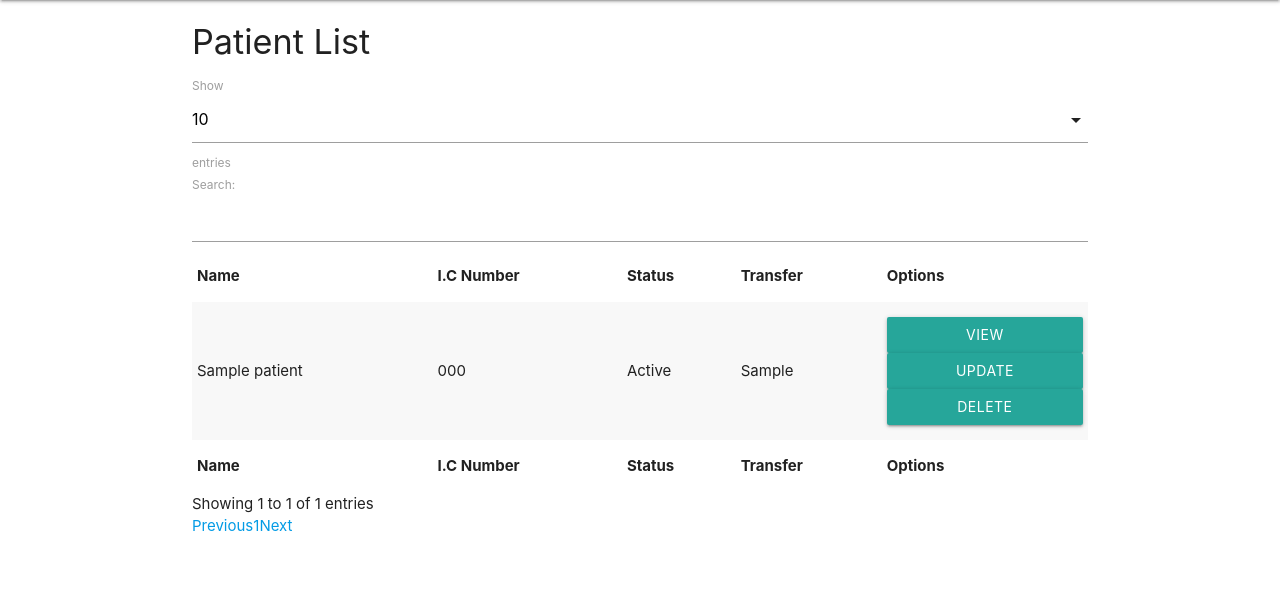
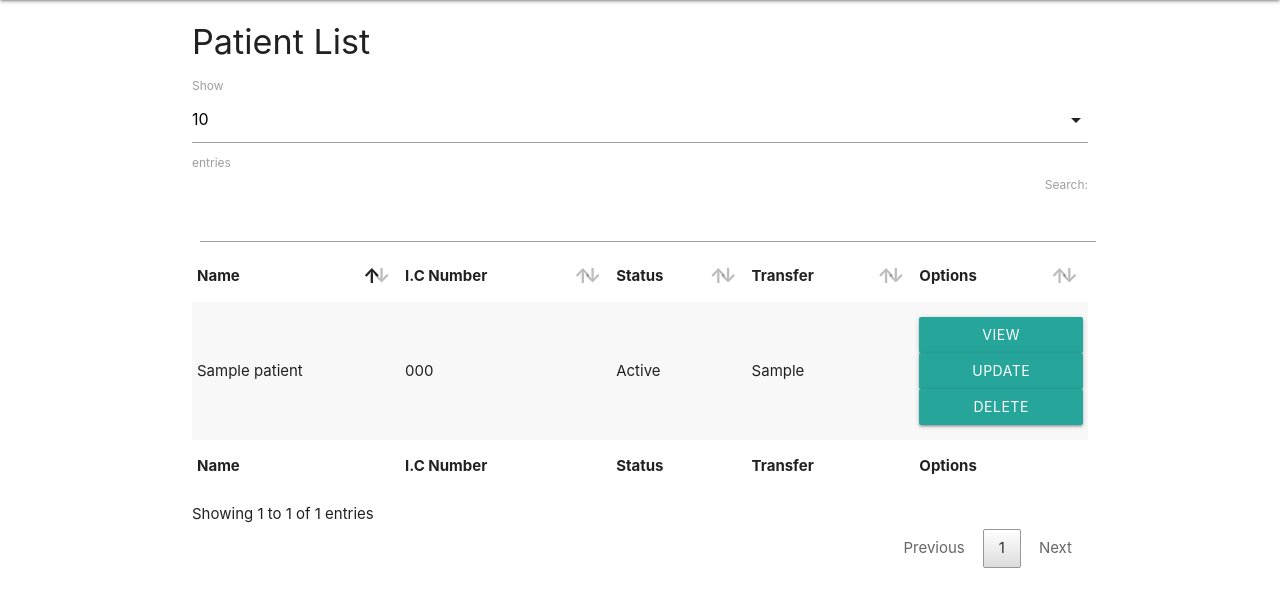
Before and after one commit to feinz/localpatient, a Django app: page /catalog/patient_list/ in a window 1280 px wide. Shown: the part 64-671 px from the top of the page. Run offline with Django 3.2, Linux system fonts and the light colour scheme; a user stored in the database is signed in; tables that the repository leaves empty hold one stand-in row (values such as "Sample post").

Commit message:
some housekeeping
1. added styles to the pagination navigation in patient list table
2. deleted unused comment

```diff
--- /dev/null
+++ b/catalog/static/css/dataTables.material.css
@@ -0,0 +1,178 @@
+div.dataTables_wrapper div.dataTables_filter {
+  text-align: right;
+}
+div.dataTables_wrapper div.dataTables_filter input {
+  margin-left: 0.5em;
+}
+div.dataTables_wrapper div.dataTables_info {
+  padding-top: 10px;
+  white-space: nowrap;
+}
+div.dataTables_wrapper div.dataTables_processing {
+  position: absolute;
+  top: 50%;
+  left: 50%;
+  width: 200px;
+  margin-left: -100px;
+  text-align: center;
+}
+/* start of pagination custom css */
+div.dataTables_wrapper div.dataTables_paginate{
+  float: right;
+  text-align: right;
+  padding-top: 0.25em;
+}
+div.dataTables_wrapper .dataTables_paginate .paginate_button {
+  box-sizing: border-box;
+  display: inline-block;
+  min-width: 1.5em;
+  padding: 0.5em 1em;
+  margin-left: 2px;
+  text-align: center;
+  text-decoration: none !important;
+  cursor: pointer;
+  *cursor: hand;
+  color: #333 !important;
+  border: 1px solid transparent;
+  border-radius: 2px;
+}
+div.dataTables_wrapper .dataTables_paginate .paginate_button.current, .dataTables_wrapper .dataTables_paginate .paginate_button.current:hover {
+  color: #333 !important;
+  border: 1px solid #979797;
+  background-color: white;
+  background: -webkit-gradient(linear, left top, left bottom, color-stop(0%, white), color-stop(100%, #dcdcdc));
+  /* Chrome,Safari4+ */
+  background: -webkit-linear-gradient(top, white 0%, #dcdcdc 100%);
+  /* Chrome10+,Safari5.1+ */
+  background: -moz-linear-gradient(top, white 0%, #dcdcdc 100%);
+  /* FF3.6+ */
+  background: -ms-linear-gradient(top, white 0%, #dcdcdc 100%);
+  /* IE10+ */
+  background: -o-linear-gradient(top, white 0%, #dcdcdc 100%);
+  /* Opera 11.10+ */
+  background: linear-gradient(to bottom, white 0%, #dcdcdc 100%);
+  /* W3C */
+}
+div.dataTables_wrapper .dataTables_paginate .paginate_button.disabled, .dataTables_wrapper .dataTables_paginate .paginate_button.disabled:hover, .dataTables_wrapper .dataTables_paginate .paginate_button.disabled:active {
+  cursor: default;
+  color: #666 !important;
+  border: 1px solid transparent;
+  background: transparent;
+  box-shadow: none;
+}
+div.dataTables_wrapper .dataTables_paginate .paginate_button:hover {
+  color: white !important;
+  border: 1px solid #111;
+  background-color: #585858;
+  background: -webkit-gradient(linear, left top, left bottom, color-stop(0%, #585858), color-stop(100%, #111));
+  /* Chrome,Safari4+ */
+  background: -webkit-linear-gradient(top, #585858 0%, #111 100%);
+  /* Chrome10+,Safari5.1+ */
+  background: -moz-linear-gradient(top, #585858 0%, #111 100%);
+  /* FF3.6+ */
+  background: -ms-linear-gradient(top, #585858 0%, #111 100%);
+  /* IE10+ */
+  background: -o-linear-gradient(top, #585858 0%, #111 100%);
+  /* Opera 11.10+ */
+  background: linear-gradient(to bottom, #585858 0%, #111 100%);
+  /* W3C */
+}
+div.dataTables_wrapper .dataTables_paginate .paginate_button:active {
+  outline: none;
+  background-color: #2b2b2b;
+  background: -webkit-gradient(linear, left top, left bottom, color-stop(0%, #2b2b2b), color-stop(100%, #0c0c0c));
+  /* Chrome,Safari4+ */
+  background: -webkit-linear-gradient(top, #2b2b2b 0%, #0c0c0c 100%);
+  /* Chrome10+,Safari5.1+ */
+  background: -moz-linear-gradient(top, #2b2b2b 0%, #0c0c0c 100%);
+  /* FF3.6+ */
+  background: -ms-linear-gradient(top, #2b2b2b 0%, #0c0c0c 100%);
+  /* IE10+ */
+  background: -o-linear-gradient(top, #2b2b2b 0%, #0c0c0c 100%);
+  /* Opera 11.10+ */
+  background: linear-gradient(to bottom, #2b2b2b 0%, #0c0c0c 100%);
+  /* W3C */
+  box-shadow: inset 0 0 3px #111;
+}
+div.dataTables_wrapper .dataTables_paginate .ellipsis {
+  padding: 0 1em;
+}
+div.dataTables_wrapper .dataTables_paginate {
+  color: #333;
+}
+@media screen and (max-width: 767px) {
+  .dataTables_wrapper .dataTables_paginate {
+    float: none;
+    text-align: center;
+  }
+  .dataTables_wrapper .dataTables_paginate {
+    margin-top: 0.5em;
+  }
+}
+/* end of pagination custom css */
+div.dataTables_wrapper div.mdl-grid.dt-table {
+  padding-top: 0;
+  padding-bottom: 0;
+}
+div.dataTables_wrapper div.mdl-grid.dt-table > div.mdl-cell {
+  margin-top: 0;
+  margin-bottom: 0;
+}
+
+table.dataTable thead > tr > th.sorting_asc, table.dataTable thead > tr > th.sorting_desc, table.dataTable thead > tr > th.sorting,
+table.dataTable thead > tr > td.sorting_asc,
+table.dataTable thead > tr > td.sorting_desc,
+table.dataTable thead > tr > td.sorting {
+  padding-right: 30px;
+}
+table.dataTable thead > tr > th:active,
+table.dataTable thead > tr > td:active {
+  outline: none;
+}
+table.dataTable thead .sorting,
+table.dataTable thead .sorting_asc,
+table.dataTable thead .sorting_desc,
+table.dataTable thead .sorting_asc_disabled,
+table.dataTable thead .sorting_desc_disabled {
+  cursor: pointer;
+  position: relative;
+}
+table.dataTable thead .sorting:before, table.dataTable thead .sorting:after,
+table.dataTable thead .sorting_asc:before,
+table.dataTable thead .sorting_asc:after,
+table.dataTable thead .sorting_desc:before,
+table.dataTable thead .sorting_desc:after,
+table.dataTable thead .sorting_asc_disabled:before,
+table.dataTable thead .sorting_asc_disabled:after,
+table.dataTable thead .sorting_desc_disabled:before,
+table.dataTable thead .sorting_desc_disabled:after {
+  position: absolute;
+  bottom: 11px;
+  display: block;
+  opacity: 0.3;
+  font-size: 1.3em;
+}
+table.dataTable thead .sorting:before,
+table.dataTable thead .sorting_asc:before,
+table.dataTable thead .sorting_desc:before,
+table.dataTable thead .sorting_asc_disabled:before,
+table.dataTable thead .sorting_desc_disabled:before {
+  right: 1em;
+  content: "\2191";
+}
+table.dataTable thead .sorting:after,
+table.dataTable thead .sorting_asc:after,
+table.dataTable thead .sorting_desc:after,
+table.dataTable thead .sorting_asc_disabled:after,
+table.dataTable thead .sorting_desc_disabled:after {
+  right: 0.5em;
+  content: "\2193";
+}
+table.dataTable thead .sorting_asc:before,
+table.dataTable thead .sorting_desc:after {
+  opacity: 1;
+}
+table.dataTable thead .sorting_asc_disabled:before,
+table.dataTable thead .sorting_desc_disabled:after {
+  opacity: 0;
+}
--- a/catalog/templates/base_generic.html
+++ b/catalog/templates/base_generic.html
@@ -10,22 +10,7 @@
   <!-- CSS  -->
   <link href="https://fonts.googleapis.com/icon?family=Material+Icons" rel="stylesheet">
   <link href="{% static 'css/materialize.css' %}" type="text/css" rel="stylesheet" media="screen,projection"/>
-  {% comment %} <link href="{% static 'css/bootstrap.css' %}" type="text/css" rel="stylesheet" media="screen,projection"/> {% endcomment %}
-  {% comment %} <link href="{% static 'css/jquery.dataTables.min.css' %}" type="text/css" rel="stylesheet"/> {% endcomment %}
-  {% comment %} <link href="{% static 'css/style.css' %}" type="text/css" rel="stylesheet" media="screen,projection"/> {% endcomment %}
-
-  <!-- jQuery -->
-  {% comment %} <script src="https://ajax.googleapis.com/ajax/libs/jquery/2.1.1/jquery.min.js"></script> {% endcomment %}
-  {% comment %} <script src="https://cdnjs.cloudflare.com/ajax/libs/materialize/1.0.0-alpha.2/js/materialize.min.js"></script> {% endcomment %}
-
-  <!-- XDSoft DateTimePicker -->
-  {% comment %} <link rel="stylesheet" href="https://cdnjs.cloudflare.com/ajax/libs/jquery-datetimepicker/2.5.20/jquery.datetimepicker.min.css" integrity="sha256-DOS9W6NR+NFe1fUhEE0PGKY/fubbUCnOfTje2JMDw3Y=" crossorigin="anonymous" /> {% endcomment %}
-  {% comment %} <script src="https://cdnjs.cloudflare.com/ajax/libs/jquery-datetimepicker/2.5.20/jquery.datetimepicker.full.min.js" integrity="sha256-FEqEelWI3WouFOo2VWP/uJfs1y8KJ++FLh2Lbqc8SJk=" crossorigin="anonymous"></script> {% endcomment %}
-
-   <!-- fengyuan datePicker -->
-  {% comment %} <link rel="stylesheet" href="https://cdnjs.cloudflare.com/ajax/libs/datepicker/0.6.5/datepicker.css" /> {% endcomment %}
-  {% comment %} <script src="https://cdnjs.cloudflare.com/ajax/libs/datepicker/0.6.5/datepicker.js"></script> {% endcomment %}
-
+  <link href="{% static 'css/dataTables.material.css' %}" type="text/css" rel="stylesheet" media="screen,projection"/>
 
   <!-- Custom scripts for all pages-->
   <script src="{% static 'js/jquery-3.3.1.js' %}"></script>
@@ -33,12 +18,7 @@
   <script src="{% static 'js/init.js' %}"></script>
   <script src="{% static 'js/highcharts.js' %}"></script>
   <script src="{% static 'js/jquery.dataTables.min.js' %}"></script>
-  {% comment %} <script src="{% static 'js/dataTables.bootstrap4.min.js' %}"></script> {% endcomment %}
 
-  <style>
-    {% comment %} a:hover{text-decoration: none;} {% endcomment %}
-
-  </style>
 </head>
 <body>
 {% block sidebar %}
@@ -77,9 +57,10 @@
 </ul>
 {% endblock %}
 
-<div class="container" >
+<div class="container">
   <!--content block-->
 {% block content %}{% endblock %}
+
   <!--pagination under the content if available-->
 {% comment %} {% if is_paginated %}
   <ul class="pagination">
@@ -106,10 +87,12 @@
 </div>
 
 <script>
+{% comment %} DataTable initialization {% endcomment %}
   $(document).ready(function() {
     $('#patientlist').DataTable();
   } );
 
+{% comment %} Materialize datepicker initialization {% endcomment %}
   $(function () {
     $("#id_time_registered").datepicker({
       format:'mm/dd/yyyy',
@@ -119,13 +102,14 @@
     });
   });
 
+{% comment %} Materialize slide nav initialization (for mobile screen) {% endcomment %}
   var elem = document.querySelector('.sidenav');
   var instance = new M.Sidenav(elem);
   $(document).ready(function(){
   $('.sidenav').sidenav();
   });
 
-  {% comment %} matierialize selection javascript initialization {% endcomment %}
+  {% comment %} materialize selection javascript initialization {% endcomment %}
   $(document).ready(function() {
     $('select').formSelect();
   });
--- a/catalog/templates/catalog/patient_list.html
+++ b/catalog/templates/catalog/patient_list.html
@@ -79,9 +39,8 @@
   </tr>
 </tfoot>
 </table>
-</br>
 {% else %}
 <p>There is no patient registered.</p>
 {% endif %}
-
+<div style="padding-bottom: 70px;"></div>
 {% endblock %}
```
Also changed, not shown: other parts of catalog/templates/catalog/patient_list.html (+0 -40 lines), catalog/templates/index.html (+4 -5 lines).
